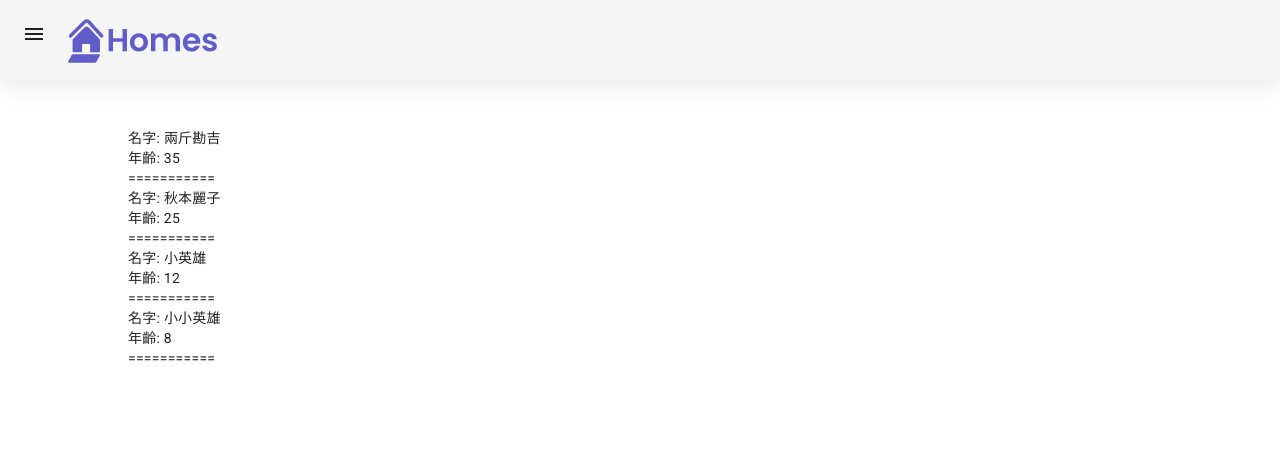
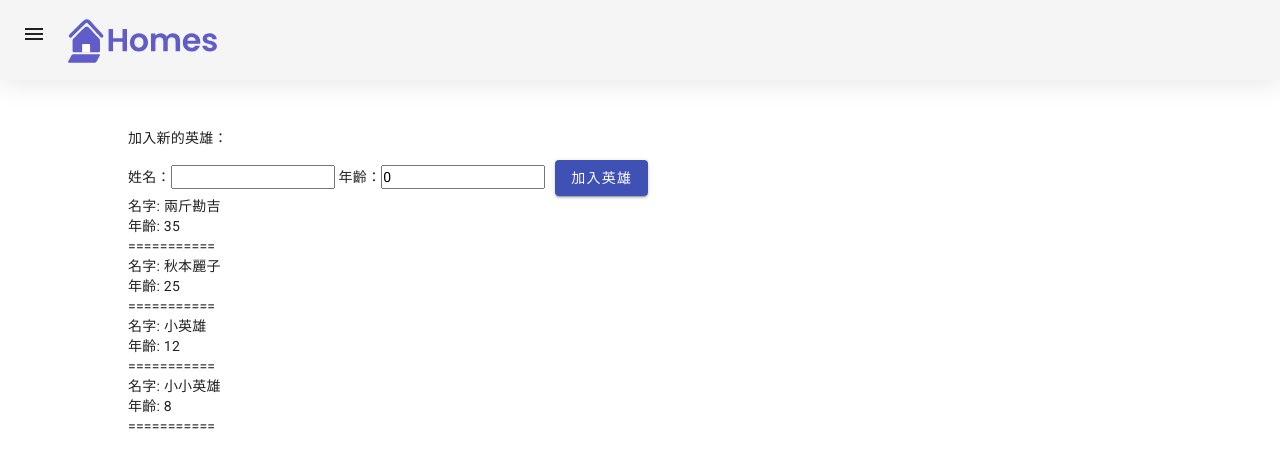
Before and after one commit to 26ty/HomesNet, an Angular app: page /heros in a window 1280 px wide. Shown: the top 468 px of the page. Built offline with nearby package versions, Linux system fonts and the light colour scheme.

Commit message:
feat: 新增add-hero元件

```diff
--- /dev/null
+++ b/src/app/hero/add-hero/add-hero.component.html
@@ -0,0 +1,15 @@
+<section>
+  <p>加入新的英雄：</p>
+  <!-- <form class="example-container" [formGroup]="options">
+    <mat-form-field appearance="outline" formControlName="name" [(ngModel)]='inputDefaultHero.name'>
+      <mat-label>姓名：</mat-label>
+      <input matInput placeholder="輸入姓名">
+    </mat-form-field>
+  </form> -->
+
+  姓名：<input type="text" [(ngModel)]='inputDefaultHero.name'>
+  年齡：<input type="text" [(ngModel)]='inputDefaultHero.age'>
+  <button mat-raised-button color="primary" (click)="addHero()" style="margin-left: 10px;">加入英雄</button>
+  <!-- <button type="button" class="btn btn-primary ml-3">Primary</button> -->
+  <!-- <button (click)="addHero()">加入英雄</button> -->
+</section>
--- /dev/null
+++ b/src/app/hero/add-hero/add-hero.component.ts
@@ -0,0 +1,55 @@
+ import { Component, Input, Output, OnInit, EventEmitter } from '@angular/core';
+import {FormBuilder, FormGroup, Validators} from '@angular/forms';
+@Component({
+  selector: 'app-add-hero',
+  templateUrl: './add-hero.component.html',
+  styleUrls: ['./add-hero.component.css']
+})
+export class AddHeroComponent implements OnInit{
+  // @Input() inputDefaultHero
+  @Output() AddHero = new EventEmitter<any>() //輸出事件
+
+  ngOnInit(): void {
+    console.log(this.inputDefaultHero)
+  }
+  // options: FormGroup;
+  // constructor(fb: FormBuilder){
+  //   this.options = fb.group({
+  //     name: '',
+  //     age: 0,
+  //   });
+  // }
+
+  // class宣告初始物件
+  // inputDefaultHero:Hero = new Hero('', 0)
+
+  // interface宣告初始物件
+  inputDefaultHero:Hero = {name:'',age:0}
+
+  addHero(){
+    console.log(this.inputDefaultHero)
+    // 將inputDefaultHero傳送出去給父組件
+    this.AddHero.emit(this.inputDefaultHero)
+    // 清空inputDefaultHero
+    this.inputDefaultHero = {name:'',age:0}
+    //this.inputDefaultHero = new Hero('betty',18)
+    //this.inputDefaultHero.sayHi()
+  }
+}
+
+export interface Hero {
+  name: string;
+  age: number;
+}
+
+// export class Hero{
+//   name: string;
+//   age: number;
+//   constructor(name:string,age:number){
+//     this.name = name;
+//     this.age = age
+//   }
+//   sayHi(){
+//     console.log("hi")
+//   }
+// }
--- a/src/app/hero/hero.component.html
+++ b/src/app/hero/hero.component.html
@@ -1,5 +1,6 @@
 <section>
-  <ng-container *ngFor="let hero of heros">
+  <app-add-hero (AddHero)="getAddHero($event)"></app-add-hero>
+  <ng-container *ngFor="let hero of DefaultHero">
     <div>
       名字:
       <span [ngSwitch]="hero.age">
--- a/src/app/hero/hero.component.ts
+++ b/src/app/hero/hero.component.ts
@@ -1,11 +1,22 @@
-import { Component } from '@angular/core';
+import { Component ,OnInit} from '@angular/core';
 
 @Component({
   selector: 'app-hero',
   templateUrl: './hero.component.html',
   styleUrls: ['./hero.component.css']
 })
-export class HeroComponent {
+export class HeroComponent implements OnInit{
+
+  DefaultHero:Hero[]
+  ngOnInit(): void {
+    this.DefaultHero =[
+      new Hero('兩斤勘吉',35),
+      new Hero('秋本麗子',25),
+      new Hero('野比大雄',12),
+    ]
+    this.DefaultHero.push(new Hero('江戶川柯南', 8))
+    console.log(this.DefaultHero)
+  }
 
   heros = [
     { name: '兩斤勘吉', age: 35 },
@@ -13,4 +24,22 @@ export class HeroComponent {
     { name: '野比大雄', age: 12 },
     { name: '江戶川柯南', age: 8 }
   ];
+
+  getAddHero(newHero){
+    console.log("hero.component newHero",newHero)
+    this.DefaultHero.push(newHero);
+  }
+
 }
+
+export class Hero{
+  name: string;
+  age: number;
+  constructor(name:string,age:number){
+    this.name = name;
+    this.age = age
+  }
+  sayHi(){
+    console.log("hi")
+  }
+}
```
Also changed, not shown: src/app/app.module.ts (+9 -2 lines), src/app/hero/add-hero/add-hero.component.css (added), 1 other file (tests, documents, lock files or other folders).
